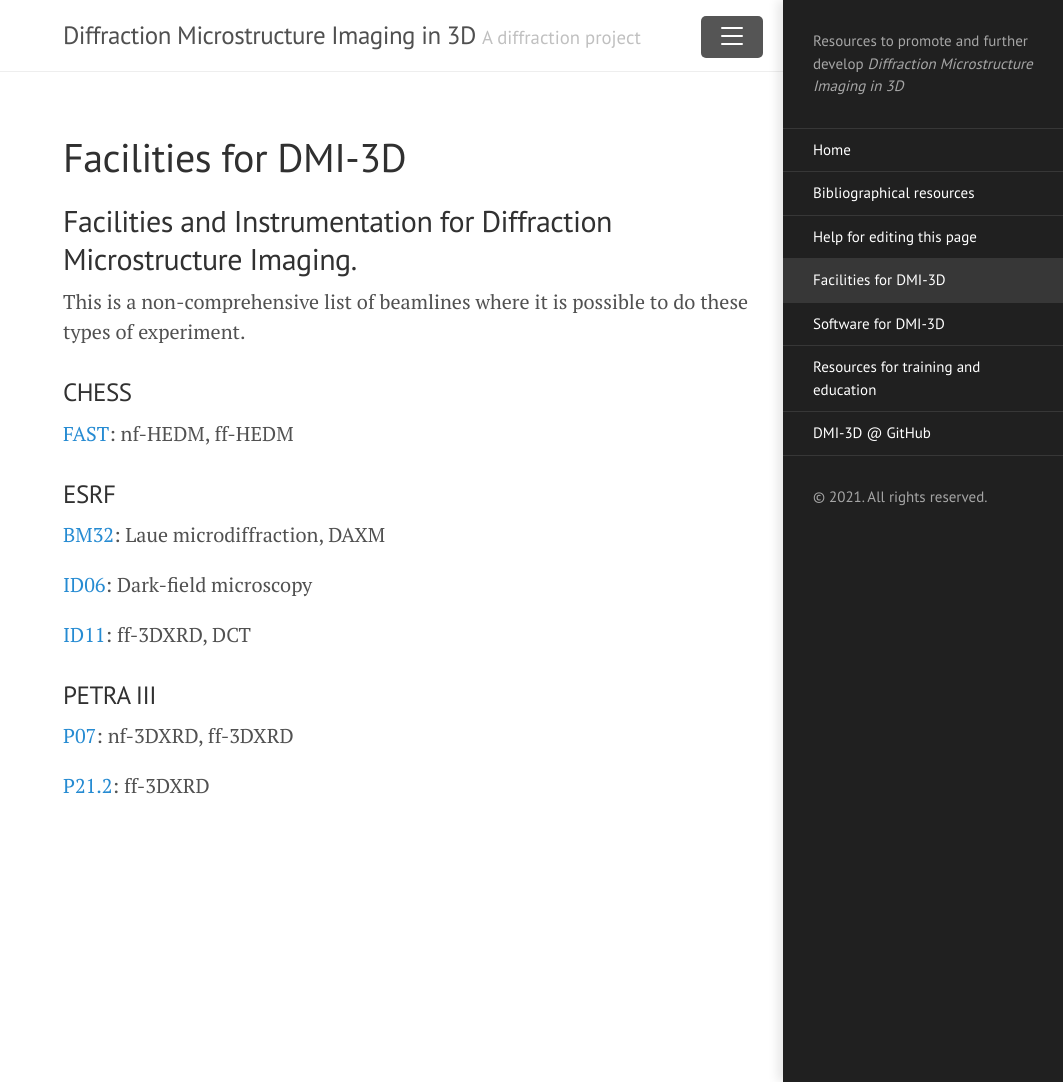
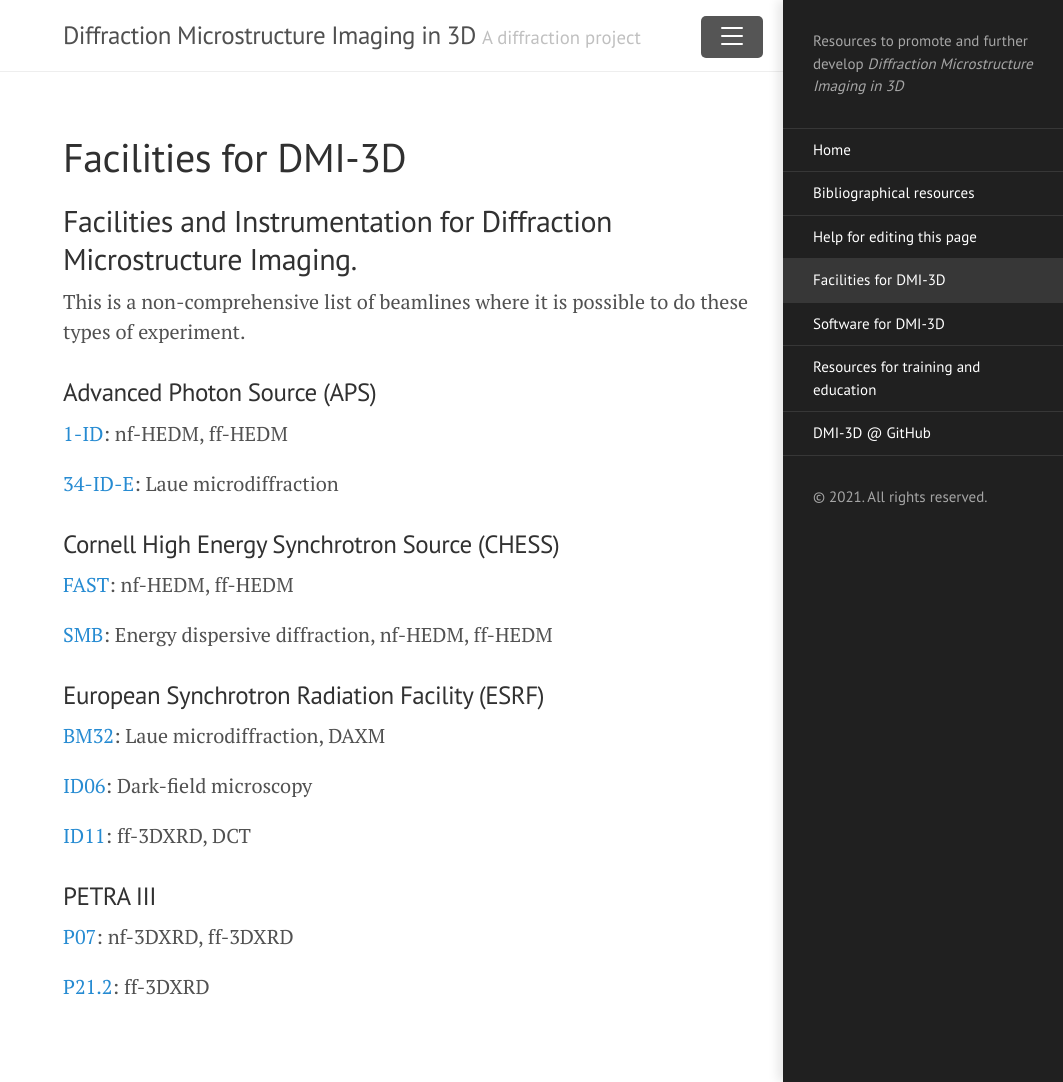
Before and after one commit to dmi-3D/dmi-3D.github.io, a Jekyll site: the page built from facilities.md, in a window 1280 px wide and 1082 px high. Shown: the whole window, without its empty margins (217-1280 px from the left). Built offline with Jekyll 4.4.1, drawn with Linux system fonts in a browser that asks for light colours.

Commit message:
Update facilities.md

```diff
--- a/facilities.md
+++ b/facilities.md
@@ -7,10 +7,17 @@
 ## Facilities and Instrumentation for Diffraction Microstructure Imaging.
 This is a non-comprehensive list of beamlines where it is possible to do these types of experiment.
 
-### CHESS
+### Advanced Photon Source (APS)
+[1-ID](https://www.aps.anl.gov/Sector-1/1-ID): nf-HEDM, ff-HEDM
+
+[34-ID-E](https://www.aps.anl.gov/Sectors-33-34/34-ID-E): Laue microdiffraction
+
+### Cornell High Energy Synchrotron Source (CHESS)
 [FAST](https://www.chess.cornell.edu/users/fast-beamline): nf-HEDM, ff-HEDM
 
-### ESRF
+[SMB](https://www.chess.cornell.edu/structural-materials-beamline): Energy dispersive diffraction, nf-HEDM, ff-HEDM
+
+### European Synchrotron Radiation Facility (ESRF)
 [BM32](https://www.esrf.eu/UsersAndScience/Experiments/CRG/BM32): Laue microdiffraction, DAXM
 
 [ID06](https://www.esrf.eu/home/UsersAndScience/Experiments/StructMaterials/id06---hard-x-ray-microscope.html): Dark-field microscopy
```
